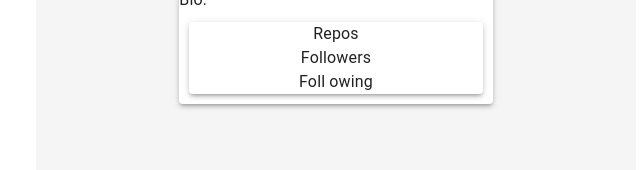
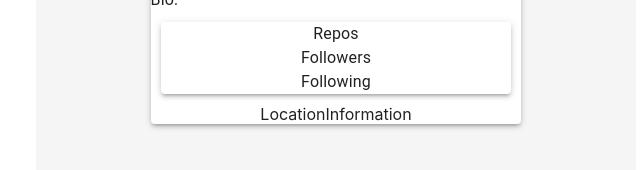
Before and after one commit to HASCA-GH/github-user-search, a React (Create React App) app: page / in a window 1280 px wide. Shown: the part 278-448 px from the top of the page, without its empty margins (304-944 px from the left). Built offline with nearby package versions, Linux system fonts and the light colour scheme; no server answers.

Commit message:
Getting main data from GitHub API and showing them with the fields.

```diff
--- a/src/components/Description/Description.js
+++ b/src/components/Description/Description.js
@@ -1,6 +1,7 @@
 import React from 'react'
 import { Stack, Typography } from '@mui/material'
 import PaperInformation from '../PaperInformation/PaperInformation'
+import LocationInformation from '../LocationInformation/LocationInformation'
 
 const Description = ({userState}) => {
   return (
@@ -17,6 +18,7 @@ const Description = ({userState}) => {
         }
       </Stack>
       <PaperInformation userState={userState} />
+      <LocationInformation userState={userState}/>
     </>
   )
 }
--- /dev/null
+++ b/src/components/LocationInformation/LocationInformation.js
@@ -0,0 +1,9 @@
+import React from 'react'
+
+const LocationInformation = ({userState}) => {
+  return (
+    <div>LocationInformation</div>
+  )
+}
+
+export default LocationInformation
--- a/src/components/PaperInformation/PaperInformation.js
+++ b/src/components/PaperInformation/PaperInformation.js
@@ -10,7 +10,7 @@ const PaperInformation = ({userState}) => {
                 <Typography>{userState.public_repos}</Typography>
                 <Typography>Followers</Typography>
                 <Typography>{userState.followers}</Typography>
-                <Typography>Foll    owing</Typography>
+                <Typography>Following</Typography>
                 <Typography>{userState.following}</Typography>
             </Stack>
         </Paper>
```
